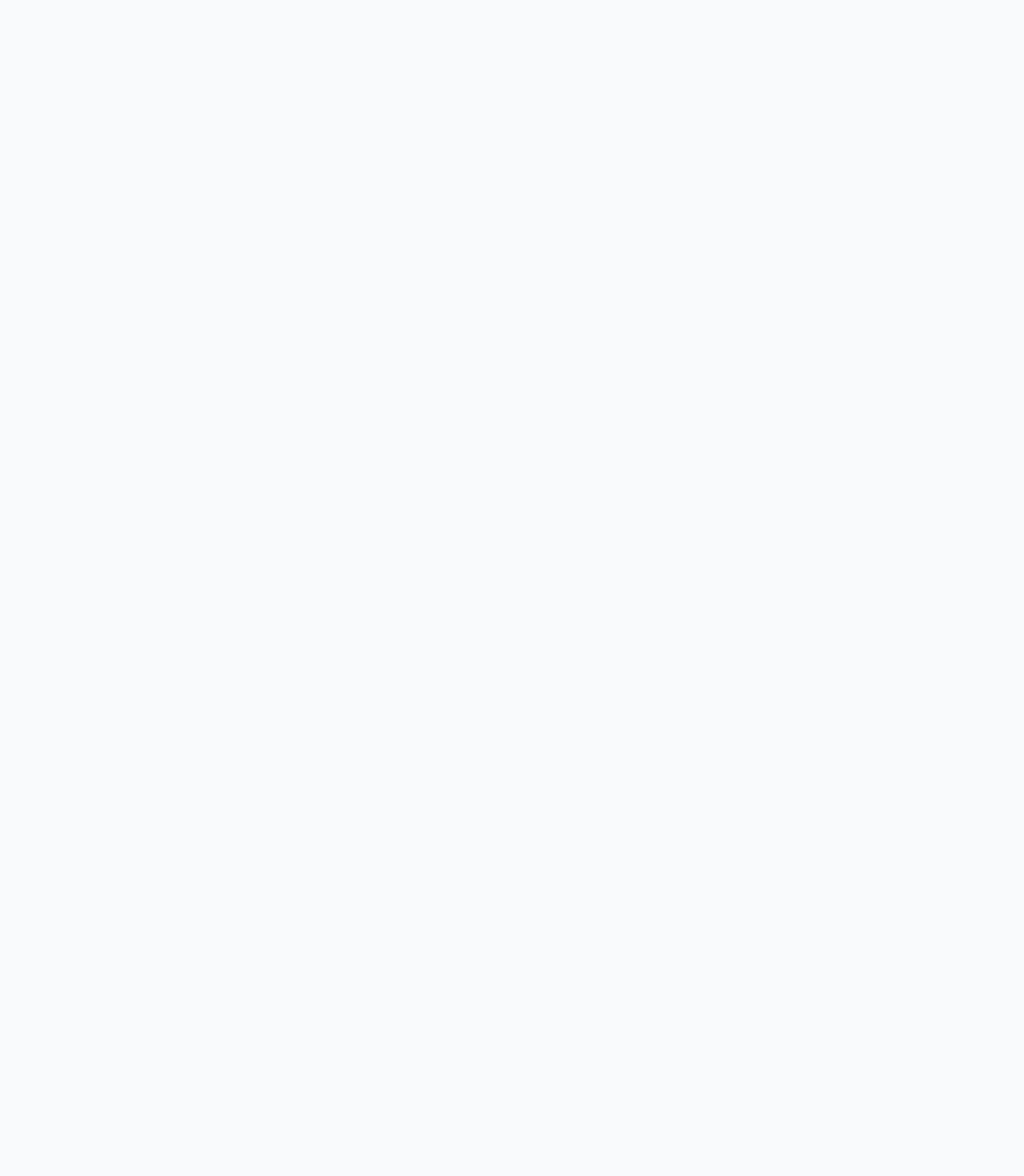
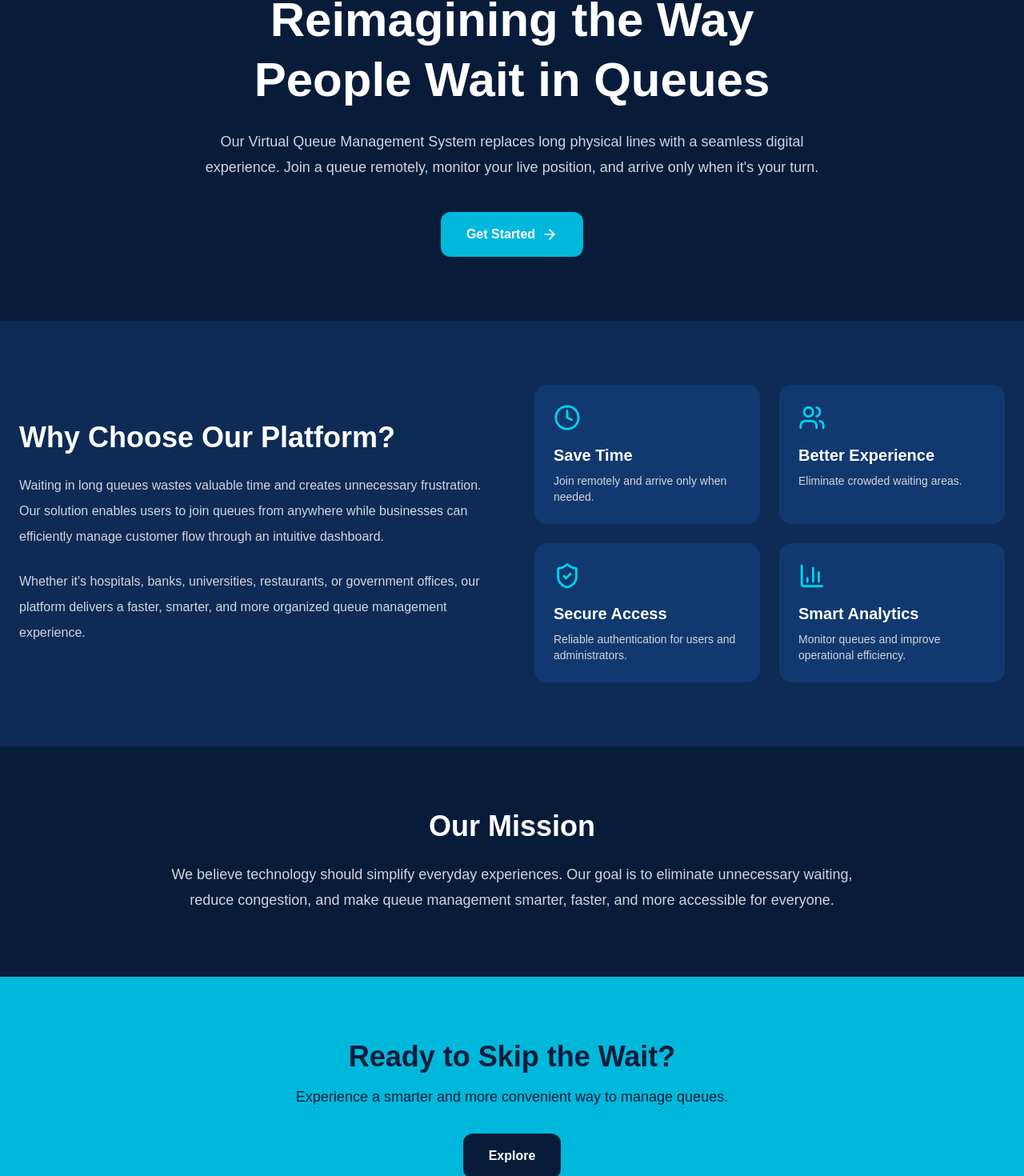
Before and after one commit to Kanishka-v21/Virtual-Queue-Management, a React app in the folder frontend/: page /about in a window 1280 px wide. Before the commit this address had no page. Shown: the part 113-1583 px from the top of the page at 80% size. Before the commit the page ends 800 px from the top, so only its background shows below. Built offline with nearby package versions, Linux system fonts and the light colour scheme; the HTML template or start-up script is replaced by a standard one.

Commit message:
Add about page

```diff
--- a/frontend/package.json
+++ b/frontend/package.json
@@ -12,6 +12,7 @@
   "dependencies": {
     "@tailwindcss/vite": "^4.3.3",
     "axios": "^1.18.1",
+    "lucide-react": "^1.26.0",
     "react": "^19.2.7",
     "react-dom": "^19.2.7",
     "react-router-dom": "^7.18.1",
--- a/frontend/src/App.jsx
+++ b/frontend/src/App.jsx
@@ -2,6 +2,7 @@ import { BrowserRouter, Routes, Route } from "react-router-dom";
 import Home from "./Pages/Home";
 import Login from "./Pages/Login";
 import Register from "./Pages/Register"
+import About from "./Pages/About";
 
 function App() {
   return (
@@ -10,6 +11,7 @@ function App() {
       <Route path="/" element={<Home />} />
       <Route path="/login" element={<Login />} />
       <Route path="/register" element={<Register />} />
+      <Route path = "/about" element={<About />} />
     </Routes>
     </BrowserRouter>
   );
--- a/frontend/src/Components/Navbar.jsx
+++ b/frontend/src/Components/Navbar.jsx
@@ -25,9 +25,11 @@ export default function Navbar() {
             How It Works
           </li>
 
+          <Link to="/About">
           <li className="hover:text-cyan-400 cursor-pointer transition duration-300">
-            Contact
+            About
           </li>
+          </Link>
         </ul>
 
         {/* Buttons */}
--- /dev/null
+++ b/frontend/src/Pages/About.jsx
@@ -0,0 +1,135 @@
+import React from "react";
+import { Link } from "react-router-dom";
+import {
+  Clock,
+  Users,
+  ShieldCheck,
+  BarChart3,
+  ArrowRight,
+} from "lucide-react";
+const About = () => {
+  return (
+    <div className="min-h-screen bg-[#081C3A] text-white">
+      {/* Hero Section */}
+      <section className="max-w-7xl mx-auto px-6 py-20">
+        <div className="text-center">
+          <span className="text-cyan-400 font-semibold uppercase tracking-wider">
+
+          </span>
+
+          <h1 className="text-5xl md:text-6xl font-extrabold mt-5 leading-tight">
+            Reimagining the Way
+            <br />
+            People Wait in Queues
+          </h1>
+
+          <p className="mt-6 text-lg text-gray-300 max-w-3xl mx-auto leading-8">
+            Our Virtual Queue Management System replaces long physical lines
+            with a seamless digital experience. Join a queue remotely, monitor
+            your live position, and arrive only when it's your turn.
+          </p>
+
+          <Link
+            to="/register"
+            className="inline-flex items-center gap-2 mt-10 bg-cyan-500 hover:bg-cyan-600 transition px-8 py-4 rounded-xl font-semibold"
+          >
+            Get Started
+            <ArrowRight size={20} />
+          </Link>
+        </div>
+      </section>
+
+      {/* Why Choose Us */}
+      <section className="bg-[#0E2B56] py-20 px-6">
+        <div className="max-w-7xl mx-auto grid md:grid-cols-2 gap-14 items-center">
+          <div>
+            <h2 className="text-4xl font-bold mb-6">
+              Why Choose Our Platform?
+            </h2>
+
+            <p className="text-gray-300 leading-8 mb-6">
+              Waiting in long queues wastes valuable time and creates unnecessary
+              frustration. Our solution enables users to join queues from
+              anywhere while businesses can efficiently manage customer flow
+              through an intuitive dashboard.
+            </p>
+
+            <p className="text-gray-300 leading-8">
+              Whether it's hospitals, banks, universities, restaurants, or
+              government offices, our platform delivers a faster, smarter, and
+              more organized queue management experience.
+            </p>
+          </div>
+
+          <div className="grid grid-cols-2 gap-6">
+            <div className="bg-[#12396F] rounded-2xl p-6">
+              <Clock className="text-cyan-400 mb-4" size={34} />
+              <h3 className="text-xl font-semibold">Save Time</h3>
+              <p className="text-gray-300 mt-2 text-sm">
+                Join remotely and arrive only when needed.
+              </p>
+            </div>
+
+            <div className="bg-[#12396F] rounded-2xl p-6">
+              <Users className="text-cyan-400 mb-4" size={34} />
+              <h3 className="text-xl font-semibold">Better Experience</h3>
+              <p className="text-gray-300 mt-2 text-sm">
+                Eliminate crowded waiting areas.
+              </p>
+            </div>
+
+            <div className="bg-[#12396F] rounded-2xl p-6">
+              <ShieldCheck className="text-cyan-400 mb-4" size={34} />
+              <h3 className="text-xl font-semibold">Secure Access</h3>
+              <p className="text-gray-300 mt-2 text-sm">
+                Reliable authentication for users and administrators.
+              </p>
+            </div>
+
+            <div className="bg-[#12396F] rounded-2xl p-6">
+              <BarChart3 className="text-cyan-400 mb-4" size={34} />
+              <h3 className="text-xl font-semibold">Smart Analytics</h3>
+              <p className="text-gray-300 mt-2 text-sm">
+                Monitor queues and improve operational efficiency.
+              </p>
+            </div>
+          </div>
+        </div>
+      </section>
+
+      {/* Mission */}
+      <section className="max-w-7xl mx-auto px-6 py-20 text-center">
+        <h2 className="text-4xl font-bold mb-6">
+          Our Mission
+        </h2>
+
+        <p className="max-w-4xl mx-auto text-gray-300 leading-8 text-lg">
+          We believe technology should simplify everyday experiences. Our goal
+          is to eliminate unnecessary waiting, reduce congestion, and make
+          queue management smarter, faster, and more accessible for everyone.
+        </p>
+      </section>
+
+      {/* CTA */}
+      <section className="bg-cyan-500 text-[#081C3A] py-20">
+        <div className="max-w-5xl mx-auto text-center px-6">
+          <h2 className="text-4xl font-bold">
+            Ready to Skip the Wait?
+          </h2>
+
+          <p className="mt-4 text-lg">
+            Experience a smarter and more convenient way to manage queues.
+          </p>
+
+          <button
+            className="inline-block mt-8 bg-[#081C3A] text-white px-8 py-4 rounded-xl font-semibold hover:bg-[#102A4E] transition"
+          >
+            Explore
+            </button>
+        </div>
+      </section>
+    </div>
+  );
+};
+
+export default About;
```
Also changed, not shown: 1 other file (tests, documents, lock files or other folders).
